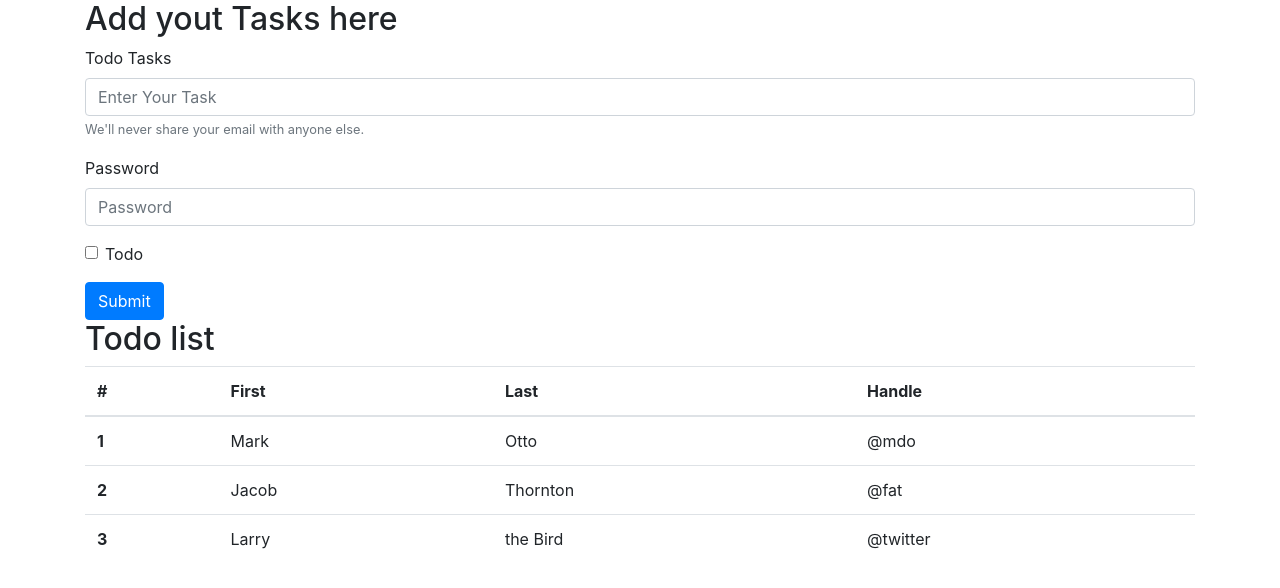
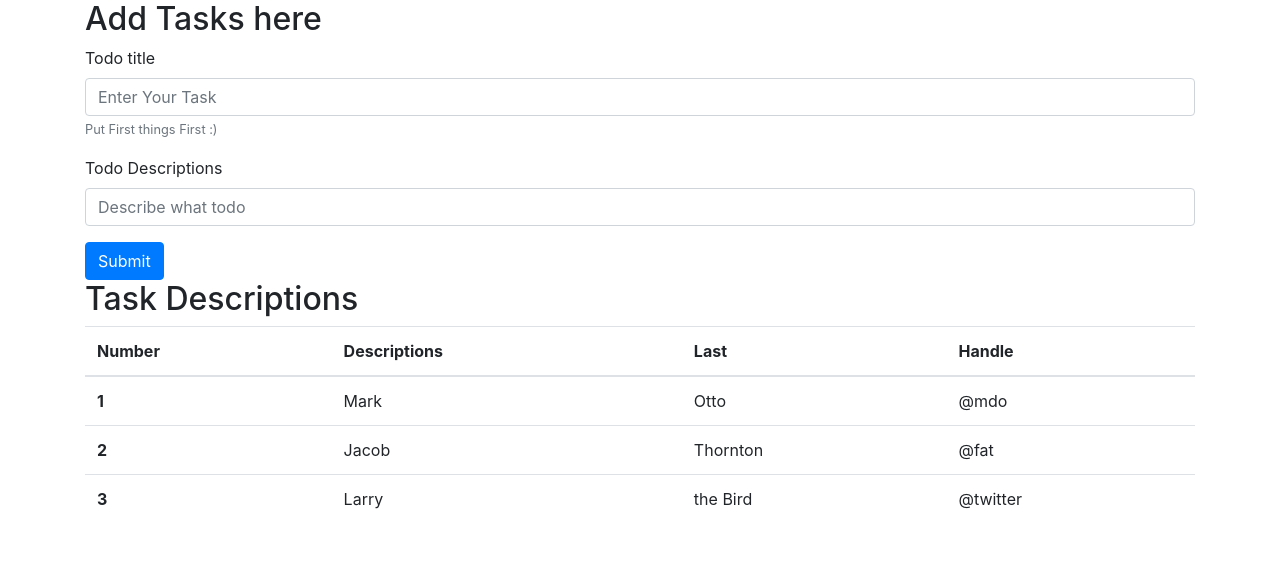
Before and after one commit to Ctoic/Task-Manager, a Flask app: page / in a window 1280 px wide. Shown: the part 56-644 px from the top of the page. Run offline with Flask 3, Linux system fonts and the light colour scheme.

Commit message:
Added A form in index html file

```diff
--- a/templates/index.html
+++ b/templates/index.html
@@ -86,35 +86,31 @@
       </div>
     </nav>
 
-    <div class= 'container' my-3>
-      <h2> Add yout Tasks here  </h2>
+    <div class= 'container' mb-3>
+      <h2> Add Tasks here  </h2>
       <form>
-        <div class="form-group">
-          <label for="exampleInputEmail1">Todo Tasks</label>
-          <input type="text" class="form-control" id="exampleInputEmail1" aria-describedby="emailHelp" placeholder="Enter Your Task">
-          <small id="emailHelp" class="form-text text-muted">We'll never share your email with anyone else.</small>
+        <div class="mb-3">
+          <label for="title">Todo title</label>
+          <input type="text" class="form-control" id="title" aria-describedby="emailHelp" placeholder="Enter Your Task">
+          <small id="emailHelp" class="form-text text-muted">Put First things First :)</small>
         </div>
-        <div class="form-group">
-          <label for="exampleInputPassword1">Password</label>
-          <input type="password" class="form-control" id="exampleInputPassword1" placeholder="Password">
-        </div>
-        <div class="form-group form-check">
-          <input type="checkbox" class="form-check-input" id="exampleCheck1">
-          <label class="form-check-label" for="exampleCheck1">Todo</label>
+        <div class="mb-3">
+          <label for="desc">Todo Descriptions</label>
+          <input type="text" class="form-control" id="desc" placeholder="Describe what todo">
         </div>
         <button type="submit" class="btn btn-primary">Submit</button>
       </form>
 
     </div>
 
-    <div class="container" my-3>
-      <h2 > Todo list </h2>
+    <div class="container mb-3">
+      <h2 > Task Descriptions</h2>
 
       <table class="table">
         <thead>
           <tr>
-            <th scope="col">#</th>
-            <th scope="col">First</th>
+            <th scope="col">Number</th>
+            <th scope="col">Descriptions</th>
             <th scope="col">Last</th>
             <th scope="col">Handle</th>
           </tr>
```
Also changed, not shown: README.MD.
